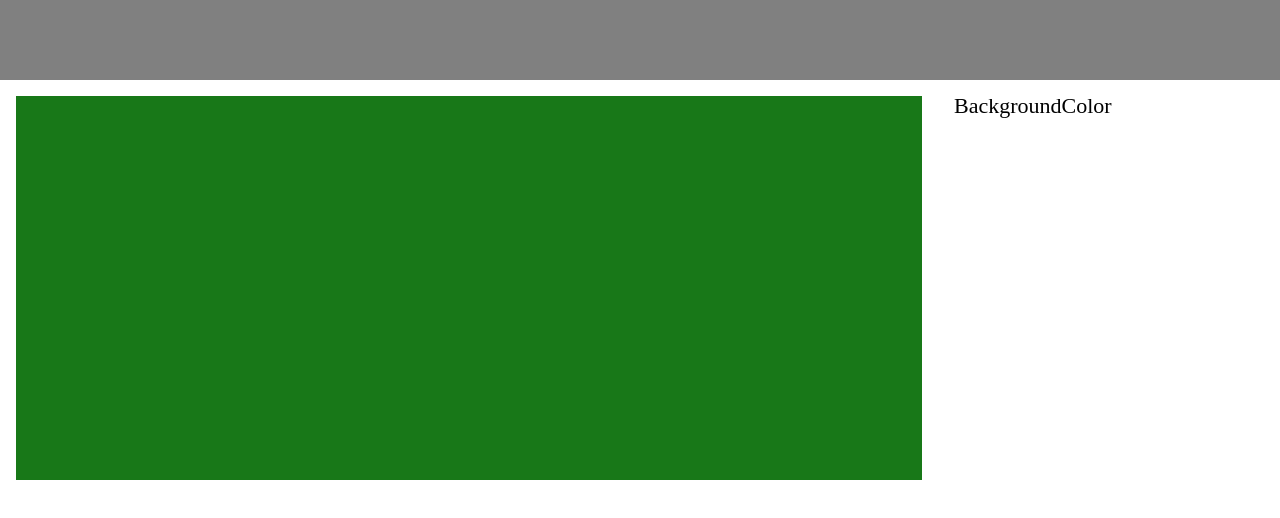
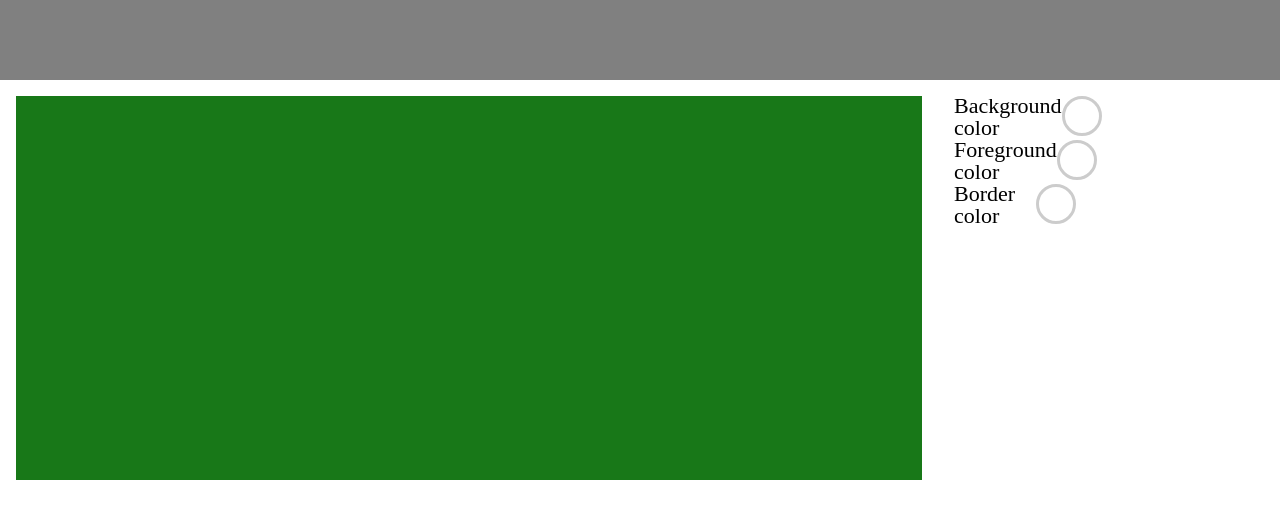
Before and after one commit to preCrew/banner_create_app, a React (Create React App) app: page / in a window 1280 px wide. Shown: the top 518 px of the page. Built offline with nearby package versions, Linux system fonts and the light colour scheme; a web font is replaced by a local one.

Commit message:
add: change color pickers

```diff
--- a/src/components/Content/Controls/index.tsx
+++ b/src/components/Content/Controls/index.tsx
@@ -2,6 +2,8 @@ import React, {useState} from 'react';
 import ControlsBlock from './style'
 
 import ControlsBox from './ControlsBox';
+import ColorPicker from './ColorPicker';
+import { changeBackgroundColor, changeBorderColor, changeForegroundColor } from '../../../store/optionSlice';
 
 interface ControlsProps {
 
@@ -10,7 +12,24 @@ interface ControlsProps {
 const Controls = () => {
     return (
         <ControlsBlock>
-            <ControlsBox title="BackgroundColor"/>
+            <ControlsBox title="Background color">
+                <ColorPicker
+                    whosColorChange={'backgroundColor'}
+                    changeColorFunction={changeBackgroundColor}
+                />
+            </ControlsBox>
+            <ControlsBox title="Foreground color">
+                <ColorPicker
+                    whosColorChange={'foregroundColor'}
+                    changeColorFunction={changeForegroundColor}
+                />
+            </ControlsBox>
+            <ControlsBox title="Border color">
+                <ColorPicker
+                    whosColorChange={'borderColor'}
+                    changeColorFunction={changeBorderColor}
+                />
+            </ControlsBox>
         </ControlsBlock>
     );
 }
```
